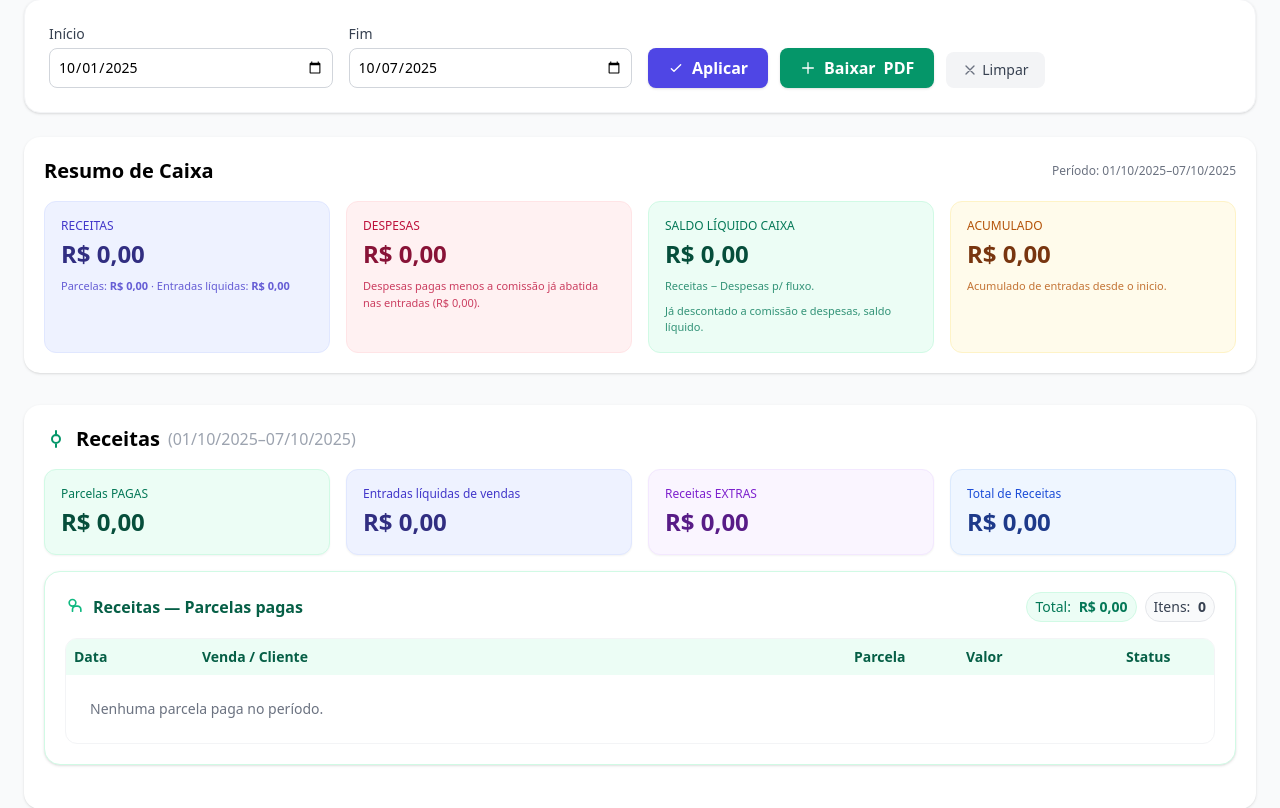
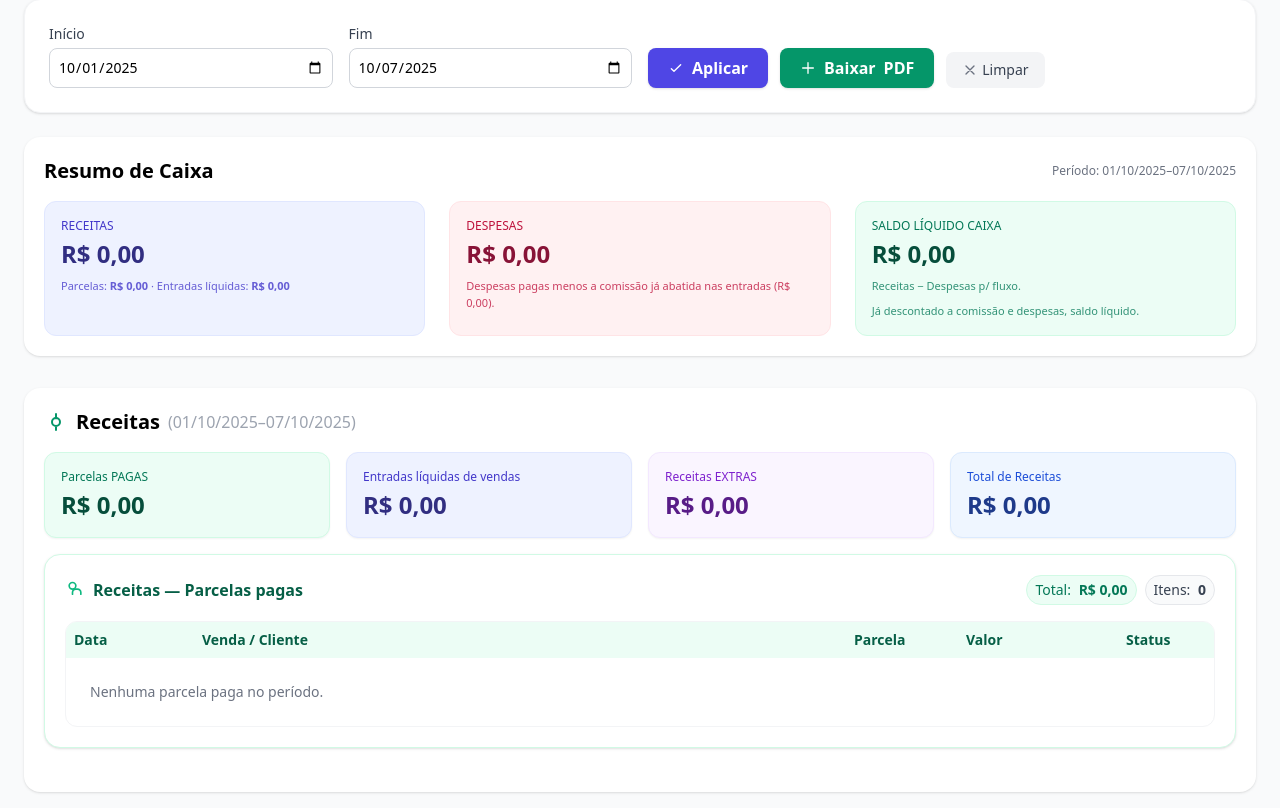
Before and after one commit to BrunoIbiapina/lotesys, a Django app: page /financeiro/extrato/ in a window 1280 px wide. Shown: the part 138-946 px from the top of the page. Run offline with Django 5.2, Linux system fonts and the light colour scheme; the visitor is signed in with stand-in values (Sample User, id 1); data that the repository does not hold is empty; some libraries are stand-ins or nearby versions.

Commit message:
UI: Remover card ACUMULADO do extrato e ajustar espaçamento
- Removido card 'ACUMULADO' que mostrava saldo acumulado
- Ajustado grid de 4 colunas para 3 colunas (sm:grid-cols-3)
- Aumentado gap de 4 para 6 (gap-6) para melhor espaçamento
- Layout mais limpo com foco nos dados do período atual

```diff
--- a/templates/financeiro/extrato.html
+++ b/templates/financeiro/extrato.html
@@ -70,7 +70,7 @@
       <div class="text-xs text-gray-500">Período: {{ inicio|date:'d/m/Y' }}–{{ fim|date:'d/m/Y' }}</div>
     </div>
 
-    <div class="grid sm:grid-cols-4 gap-4">
+    <div class="grid sm:grid-cols-3 gap-6">
       <!-- Receitas do período -->
       <div class="rounded-xl border border-indigo-100 bg-indigo-50 p-4">
         <div class="text-xs font-medium text-indigo-700">RECEITAS</div>
@@ -93,13 +93,6 @@
         <div class="mt-1 text-2xl font-bold text-emerald-900">{{ caixa_no_periodo|brl }}</div>
         <div class="mt-2 text-[11px] text-emerald-700/80">Receitas − Despesas p/ fluxo.</div>
         <div class="mt-2 text-[11px] text-emerald-700/80">Já descontado a comissão e despesas, saldo líquido.</div>
-      </div>
-
-      <!-- Saldo acumulado -->
-      <div class="rounded-xl border border-amber-100 bg-amber-50 p-4">
-        <div class="text-xs font-medium text-amber-700">ACUMULADO</div>
-        <div class="mt-1 text-2xl font-bold text-amber-900">{{ caixa_ate_fim|brl }}</div>
-        <div class="mt-2 text-[11px] text-amber-700/80">Acumulado de entradas desde o inicio.</b></div>
       </div>
     </div>
   </div>
```
